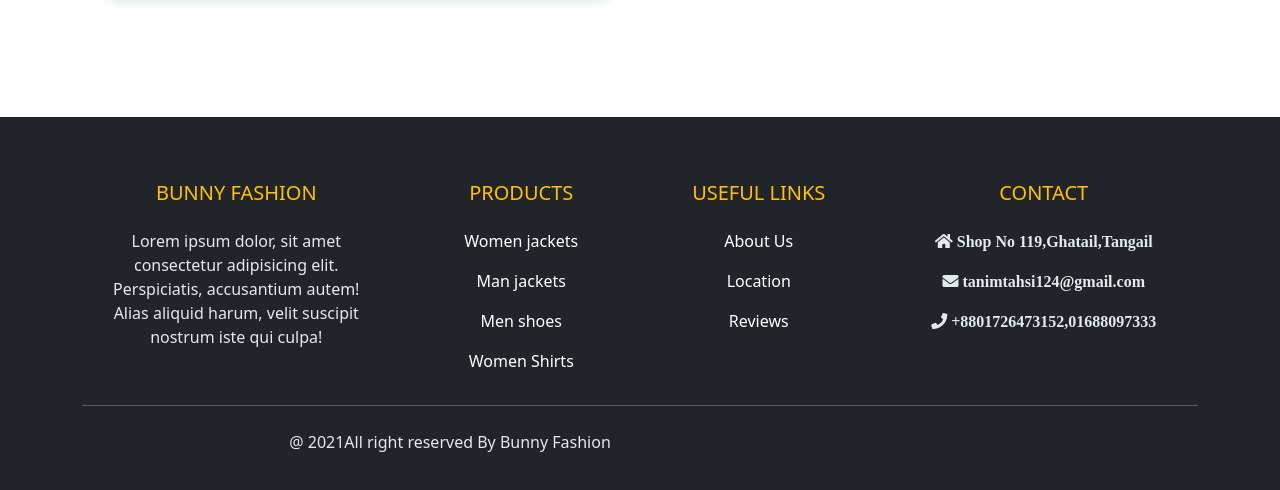
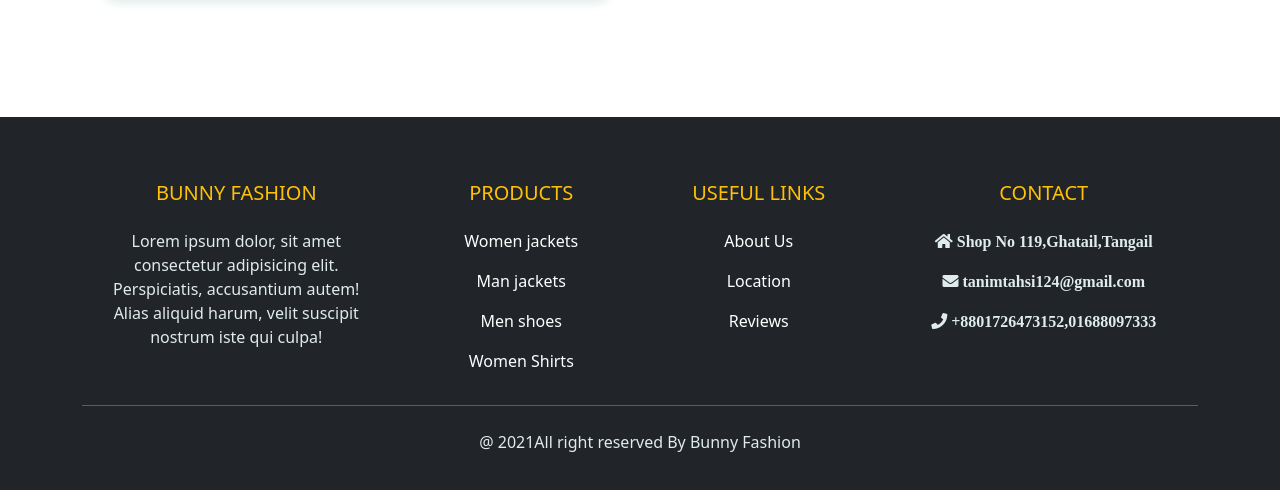
Before and after one commit to tanim-tahsin/bunny-fashion, a plain HTML site: page index.html in a window 1280 px wide. Shown: the part 3128-3618 px from the top of the page. Drawn offline with nearby package versions, Linux system fonts and the light colour scheme.

Commit message:
last update

```diff
--- a/index.html
+++ b/index.html
@@ -270,7 +270,7 @@
            </div>
              <hr class=" mb-4">
              <div class="row align-items-center">
-                 <div class="col-md-7 col-lg-8">
+                 <div class="col-md-12">
                      <p class="foot-color ">@ 2021All right reserved By Bunny Fashion</p>
 
                  </div>
```
